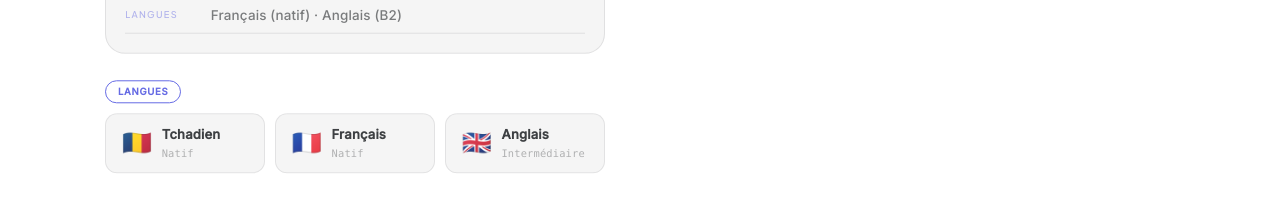
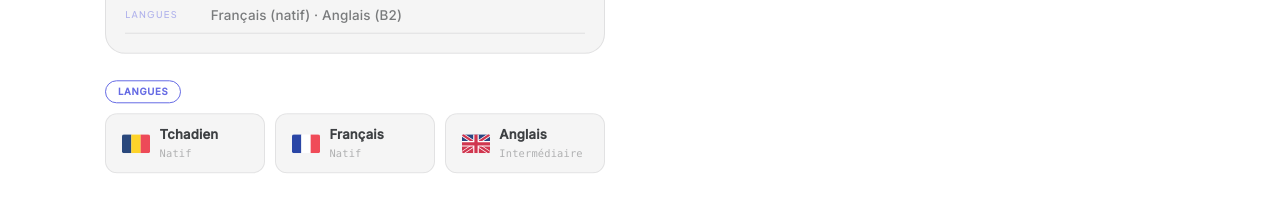
Before and after one commit to sergeabba/sergeportofolio, a Next.js app: page / in a window 1280 px wide. Shown: the part 1880-2101 px from the top of the page. Built offline with nearby package versions, Linux system fonts and the light colour scheme; no server answers; the database is empty.

Commit message:
Fix modal z-index

```diff
--- a/components/sections/About.tsx
+++ b/components/sections/About.tsx
@@ -4,6 +4,40 @@ import { motion, useInView } from "framer-motion";
 import { useRef, useEffect, useState } from "react";
 import MouseSpotCard from "@/components/MouseSpotCard";
 import { ABOUT_FACTS } from "@/lib/data";
+
+function FlagIcon({ type, size = 24 }: { type: "td" | "fr" | "gb"; size?: number }) {
+  const h = Math.round(size * 0.67);
+  const w = Math.round(size);
+  const s = size / 30;
+  if (type === "td") {
+    return (
+      <svg width={w} height={h} viewBox="0 0 30 20" style={{ borderRadius: 2, flexShrink: 0 }}>
+        <rect x="0" y="0" width="10" height="20" fill="#002664" />
+        <rect x="10" y="0" width="10" height="20" fill="#FECB00" />
+        <rect x="20" y="0" width="10" height="20" fill="#EA2839" />
+      </svg>
+    );
+  }
+  if (type === "fr") {
+    return (
+      <svg width={w} height={h} viewBox="0 0 30 20" style={{ borderRadius: 2, flexShrink: 0 }}>
+        <rect x="0" y="0" width="10" height="20" fill="#002395" />
+        <rect x="10" y="0" width="10" height="20" fill="#FFFFFF" />
+        <rect x="20" y="0" width="10" height="20" fill="#ED2939" />
+      </svg>
+    );
+  }
+  return (
+    <svg width={w} height={h} viewBox="0 0 30 20" style={{ borderRadius: 2, flexShrink: 0 }}>
+      <rect x="0" y="0" width="30" height="10" fill="#012169" />
+      <rect x="0" y="10" width="30" height="10" fill="#C8102E" />
+      <path d="M0,0 L30,20 M30,0 L0,20" stroke="#FFFFFF" strokeWidth="4" />
+      <path d="M0,0 L30,20 M30,0 L0,20" stroke="#C8102E" strokeWidth="2.5" />
+      <path d="M15,0 V20 M0,10 H30" stroke="#FFFFFF" strokeWidth="6" />
+      <path d="M15,0 V20 M0,10 H30" stroke="#C8102E" strokeWidth="3.5" />
+    </svg>
+  );
+}
 
 function Counter({ target, suffix }: { target: number; suffix: string }) {
   const ref = useRef<HTMLSpanElement>(null);
@@ -167,9 +201,9 @@ export default function About() {
                 </div>
                 <div style={{ display: "flex", gap: "0.6rem", flexWrap: "wrap" }}>
                   {[
-                    { flag: "\u{1F1F9}\u{1F1E9}", name: "Tchadien", level: "Natif" },
-                    { flag: "\u{1F1EB}\u{1F1F7}", name: "Fran\u00e7ais", level: "Natif" },
-                    { flag: "\u{1F1EC}\u{1F1E7}", name: "Anglais", level: "Interm\u00e9diaire" },
+                    { flag: "td" as const, name: "Tchadien", level: "Natif" },
+                    { flag: "fr" as const, name: "Fran\u00e7ais", level: "Natif" },
+                    { flag: "gb" as const, name: "Anglais", level: "Interm\u00e9diaire" },
                   ].map((lang) => (
                     <div
                       key={lang.name}
@@ -184,7 +218,7 @@ export default function About() {
                       onMouseEnter={e => { e.currentTarget.style.transform = "translateY(-2px)"; e.currentTarget.style.borderColor = "var(--accent-soft)"; }}
                       onMouseLeave={e => { e.currentTarget.style.transform = "translateY(0)"; e.currentTarget.style.borderColor = "var(--border)"; }}
                     >
-                      <span style={{ fontSize: "1.5rem", lineHeight: 1 }}>{lang.flag}</span>
+                      <FlagIcon type={lang.flag} size={28} />
                       <div>
                         <div style={{ fontSize: "0.82rem", fontWeight: 600, color: "var(--text)" }}>{lang.name}</div>
                         <div style={{ fontSize: "0.65rem", color: "var(--text-tertiary)", fontFamily: "ui-monospace, 'SF Mono', Menlo, Consolas, monospace" }}>{lang.level}</div>
--- a/components/sections/Footer.tsx
+++ b/components/sections/Footer.tsx
@@ -43,7 +43,11 @@ export default function Footer() {
             <span style={{ fontFamily: "var(--font-body)", fontSize: "0.85rem", color: "var(--text-tertiary)" }}>
                &copy; {new Date().getFullYear()} Mbaitadjim Abba Serge
             </span>
-            <span style={{ fontSize: "1.1rem", lineHeight: 1 }}>🇹🇩</span>
+            <svg width="22" height="15" viewBox="0 0 30 20" style={{ borderRadius: 2, flexShrink: 0 }}>
+              <rect x="0" y="0" width="10" height="20" fill="#002664" />
+              <rect x="10" y="0" width="10" height="20" fill="#FECB00" />
+              <rect x="20" y="0" width="10" height="20" fill="#EA2839" />
+            </svg>
           </div>
         </div>
       </div>
```
